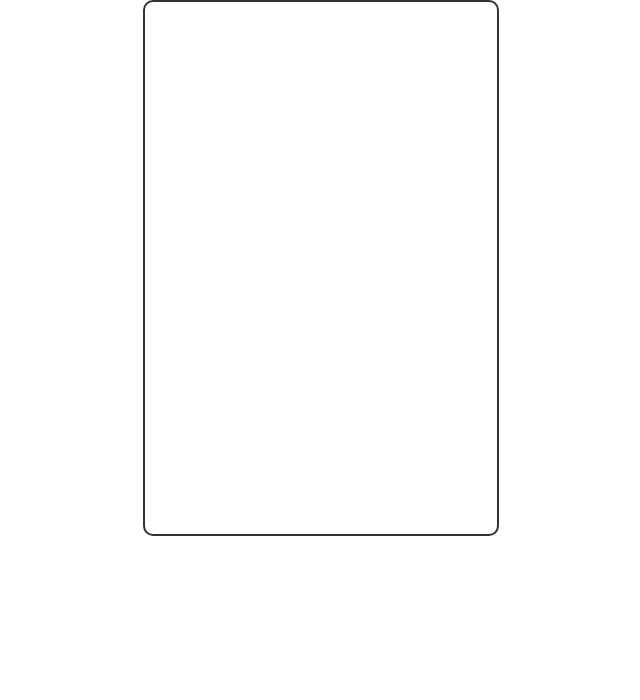
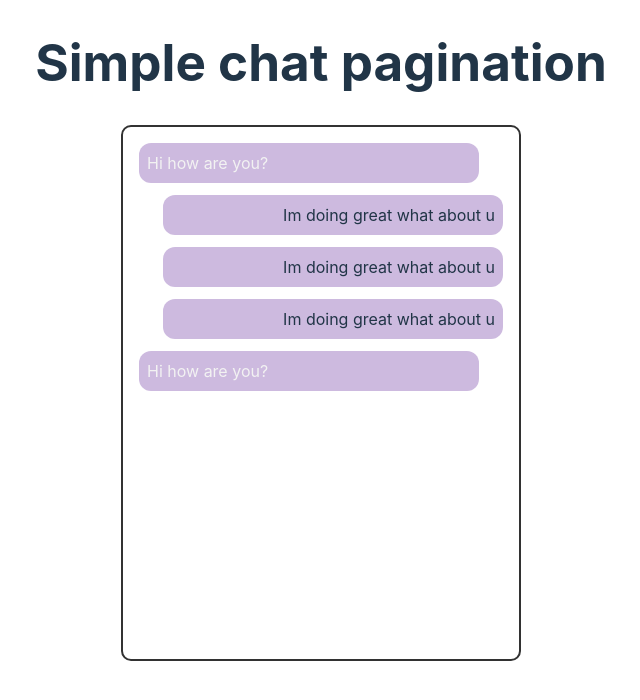
Before and after one commit to zFranco23/react-chat-pagination-example, a React (Vite) app: page / in a window 1280 px wide. Shown: the top 700 px of the page, without its empty margins (319-959 px from the left). Built offline with nearby package versions, Linux system fonts and the light colour scheme.

Commit message:
Finish basic design, loaded data

```diff
--- a/src/App.tsx
+++ b/src/App.tsx
@@ -3,7 +3,8 @@ import ChatContainer from './components/ChatContainer/ChatContainer'
 
 const App = () => {
   return (
-    <div style={{display:'flex',justifyContent:'center',alignItems:'center'}}>
+    <div style={{display:'flex',justifyContent:'center',alignItems:'center',flexDirection:'column'}}>
+      <h1>Simple chat pagination</h1>
       <ChatContainer />
     </div>
   )
--- a/src/components/ChatContainer/ChatContainer.tsx
+++ b/src/components/ChatContainer/ChatContainer.tsx
@@ -1,6 +1,7 @@
 
 import { FC, useCallback, useEffect, useState } from "react"
 import { getMessages } from "../../helpers";
+import Message from "../Message/Message";
 
 type Props = {}
 
@@ -16,6 +17,9 @@ const ChatContainer: FC<Props> = (props) => {
   const fetchMessages = useCallback(async ()=>{
     setIsLoading(true)
     const data = await getMessages(page);
+    console.log(data);
+
+    setMessages(ps => [...data,...ps])
     setIsLoading(false);
   },[page])
 
@@ -23,9 +27,17 @@ const ChatContainer: FC<Props> = (props) => {
     fetchMessages();
   },[fetchMessages])
 
+
   return (
-    <div className={style.chatContainer}>
+    <div className={style.chatContainer} id="scrollArea">
         {isLoading && <div>...loading </div>}
+
+        <div className={style.messagesList}>
+            {messages.map((m, idx: number)=> (
+                <Message key={`message-${idx}`} message={m} />
+            ))}
+        </div>
+
     </div>
   )
 }
--- a/src/components/ChatContainer/style.module.css
+++ b/src/components/ChatContainer/style.module.css
@@ -3,8 +3,14 @@
 div.chatContainer {
     border: 2px solid #323232;
     border-radius: 10px;
-    width: 320px;
-    height: 500px;
-
+    width: 400px;
     padding: 16px;
 }
+
+div.messagesList {
+    display: flex;
+    flex-direction: column;
+    gap: 12px;
+    height: 500px;
+    overflow: auto;
+}
--- a/src/components/Message/Message.tsx
+++ b/src/components/Message/Message.tsx
@@ -1,15 +1,33 @@
 
 import type { FC } from 'react'
+import type { Message as MessageType } from '../../types'
+
+import style from './style.module.css';
 
 type Props = {
-
+    message: MessageType
 }
-const Message: FC<Props> = (props) => {
 
 
-  return (
-    <div>Message</div>
-  )
+const Message: FC<Props> = (props) => {
+    const currId = '123' // 'I'm the trasmitter
+    const {message} = props;
+
+    const self = message.id === currId;
+
+    let mssgElem;
+
+    if(self){
+        mssgElem =  <div className={`${style.mssgContainer} ${style.rightContainer}`}>
+            <p>{message.message}</p>
+        </div>
+    }else {
+        mssgElem = <div className={`${style.mssgContainer} ${style.leftContainer}`}>
+            <p>{message.message}</p>
+        </div>
+    }
+
+    return mssgElem;
 }
 
 export default Message
--- /dev/null
+++ b/src/components/Message/style.module.css
@@ -0,0 +1,29 @@
+
+
+div.mssgContainer {
+    display: flex;
+    width: 100%;
+    max-width: 100%;
+    background-color: rgba(155, 118, 192,0.5);
+    border-radius: 12px;
+    padding: 8px;
+}
+
+div.mssgContainer p {
+    margin:  0;
+}
+
+div.leftContainer {
+    max-width: calc(100% - 24px);
+    margin-right: 24px;
+}
+
+div.leftContainer p {
+    color: #f2f2f2;
+}
+
+div.rightContainer {
+    justify-content: flex-end;
+    max-width: calc(100% - 24px);
+    margin-left: 24px;
+}
--- a/src/helpers/index.ts
+++ b/src/helpers/index.ts
@@ -1,11 +1,12 @@
 import { MOCK_DATA_MESSAGES } from "../constants"
+import { Message } from "../types";
 
 
-export const getMessages = async (page: number, size: number = 10 ) => {
+export const getMessages = async (page: number, size: number = 5 ) => {
 
-    return new Promise((resolve, reject) => {
+    return new Promise<Message[]>((resolve,reject) => {
         setTimeout(() => {
           resolve(MOCK_DATA_MESSAGES.slice(page, page + size));
-        }, 3000);
+        }, 1000);
       });
 }
--- a/src/index.css
+++ b/src/index.css
@@ -1,3 +1,11 @@
+/* apply a natural box layout model to all elements, but allowing components to change */
+html {
+  box-sizing: border-box;
+}
+*, *:before, *:after {
+  box-sizing: inherit;
+}
+
 :root {
   font-family: Inter, system-ui, Avenir, Helvetica, Arial, sans-serif;
   line-height: 1.5;
--- a/src/main.tsx
+++ b/src/main.tsx
@@ -4,7 +4,7 @@ import App from './App'
 import './index.css'
 
 ReactDOM.createRoot(document.getElementById('root') as HTMLElement).render(
-  <React.StrictMode>
+  // <React.StrictMode>
     <App />
-  </React.StrictMode>,
+  // </React.StrictMode>,
 )
```
